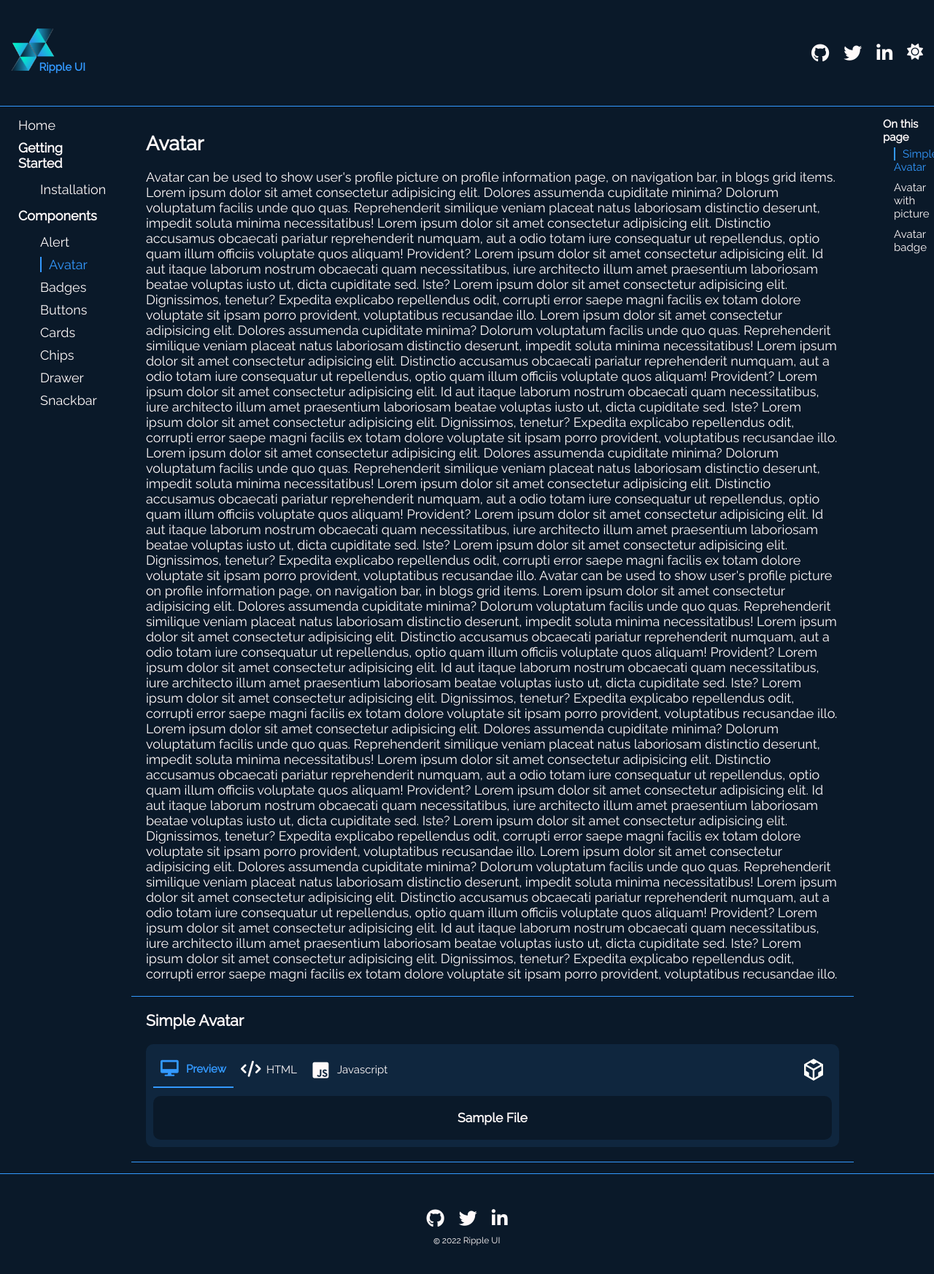
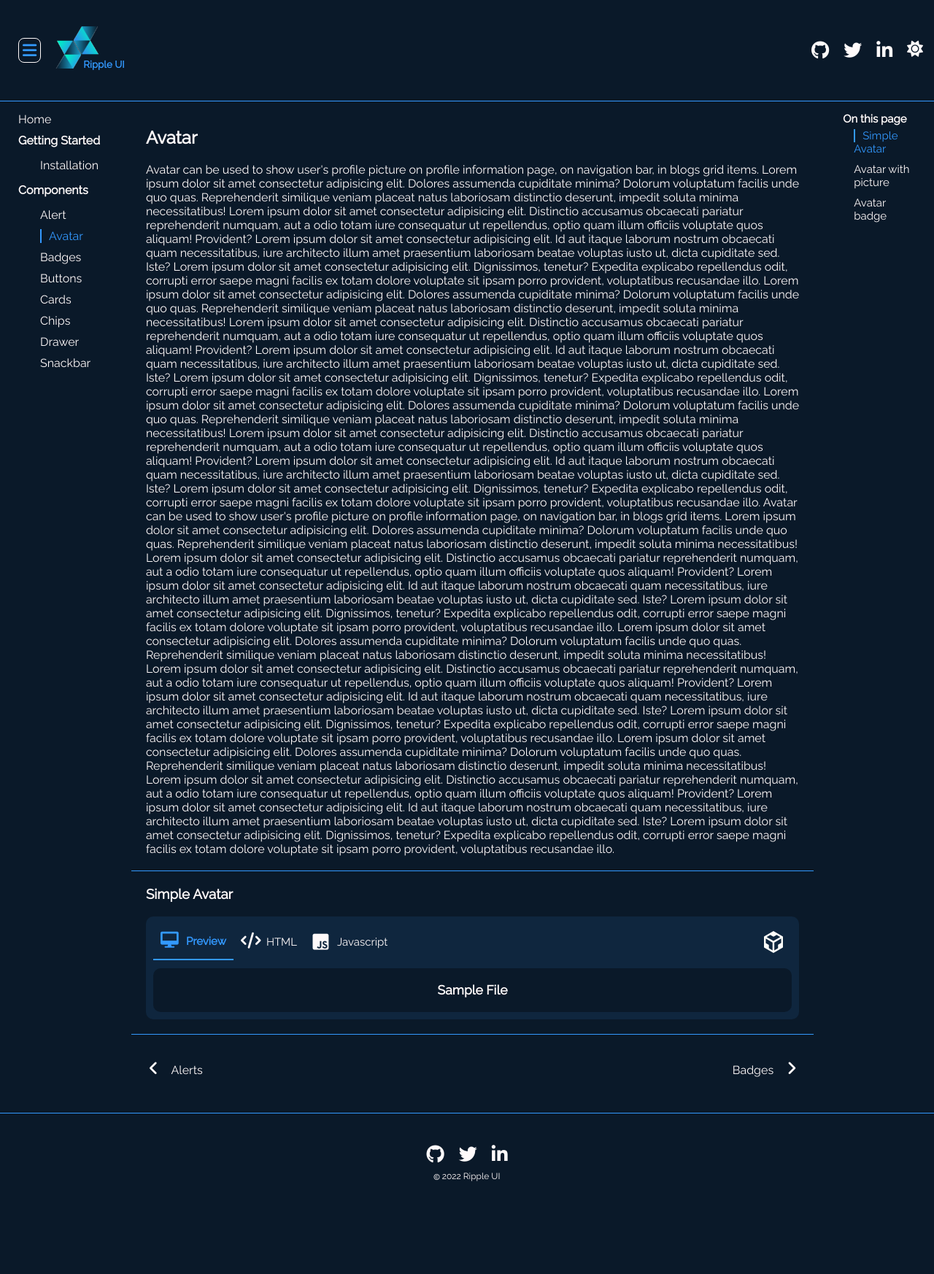
Before and after one commit to sonishreyas/rippleUI, a plain HTML site: page components/template/index.html in a window 1280 px wide. Shown: the whole page at 73% size. After the commit the page ends 1663 px from the top, so only its background shows below. Drawn offline with Linux system fonts and the light colour scheme.

Commit message:
feat: hamburger added and responsiveness added

```diff
--- a/components/template/index.html
+++ b/components/template/index.html
@@ -11,6 +11,7 @@
     <link rel="stylesheet" href="./src/css/root-styles.css" />
     <link rel="stylesheet" href="./src/css/styles.css" />
     <link rel="stylesheet" href="./src/css/code-tabs.css">
+    <link rel="stylesheet" href="./src/css/media-queries.css">
     <title>Document</title>
 </head>
 
@@ -18,9 +19,14 @@
     <div class="grid-container">
         <header class="header">
             <div class="brand-info">
-                <img src="../../components/media/images/ripple-logo-dark.png" alt="Logo of ripple UI"
-                    class="brand-logo" />
-                <sub class="brand-name">Ripple UI</sub>
+                <section>
+                    <i class="fas fa-bars header-nav-icon"></i>
+                </section>
+                <section>
+                    <img src="../../components/media/images/ripple-logo-dark.png" alt="Logo of ripple UI"
+                        class="brand-logo" />
+                    <sub class="brand-name">Ripple UI</sub>
+                </section>
             </div>
             <div class="social-icon-container">
                 <a href="https://github.com/sonishreyas" target="_blank" aria-label="View Github Profile"
@@ -140,6 +146,13 @@
                 </div>
 
             </section>
+
+            <section class="rui-main-nav-links--container">
+                <a href="#" class="rui-main-nav-links no-link"><i class="fas fa-angle-left main-nav-icon"></i>
+                    Alerts</a>
+                <a href="#" class="rui-main-nav-links no-link">Badges <i
+                        class="fas fa-angle-right main-nav-icon"></i></a>
+            </section>
         </main>
         <aside class="aside">
             <p class="rui-aside--heading">On this page</p>
--- /dev/null
+++ b/components/template/src/css/media-queries.css
@@ -0,0 +1,37 @@
+/* || Tablet Screen Layout */
+@media screen and (max-width: 1180px) {
+	.grid-container {
+		/* background: red; */
+	}
+
+	.header {
+	}
+	.header-nav-icon {
+		display: block;
+	}
+	.nav {
+		display: none;
+	}
+
+	.main {
+		grid-column: 1/10;
+	}
+
+	.aside {
+		grid-column: 10/13;
+	}
+}
+
+/* || Mobile Screen Layout */
+@media screen and (max-width: 800px) {
+	.grid-container {
+		/* background: yellow; */
+	}
+	.aside {
+		display: none;
+	}
+	.main {
+		grid-column: 1/13;
+		grid-row: 2/12;
+	}
+}
--- a/components/template/src/css/styles.css
+++ b/components/template/src/css/styles.css
@@ -13,15 +13,13 @@ body {
 body {
 	background: var(--primary-color);
 	color: var(--secondary-color);
-	font-size: 1.8rem;
+	font-size: 1.6rem;
 }
 
 .grid-container {
 	display: grid;
 	grid: repeat(12, 1fr) / minmax(100px, auto);
 	margin: 0 auto;
-	/* height: 100%;
-	width: 100%; */
 }
 
 .grid-container > * {
@@ -43,12 +41,12 @@ body {
 }
 
 .main {
-	grid-column: 2/12;
+	grid-column: 2/11;
 	grid-row: 2/12;
 }
 
 .aside {
-	grid-column: 12/13;
+	grid-column: 11/13;
 	grid-row: 2/12;
 }
 
@@ -65,6 +63,26 @@ body {
 
 /* ||  Header Brand Info - logo and name */
 
+.brand-info {
+	display: flex;
+	justify-content: center;
+	align-items: center;
+	gap: 1rem;
+}
+
+.header-nav-icon {
+	padding: 0.5rem;
+	color: var(--cta-color);
+	border-radius: 0.8rem;
+	border: 0.1rem solid var(--secondary-color);
+	margin: 1rem;
+	/* display: none; */
+}
+
+.header-nav-icon:hover {
+	color: var(--secondary-color);
+	border-color: var(--cta-color);
+}
 .brand-logo {
 	height: 6rem;
 	width: 6rem;
@@ -84,13 +102,7 @@ body {
 	color: inherit;
 	padding: 0;
 	margin: 0;
-}
-
-/* || Mobile Screen Layout */
-@media screen and (max-width: 480px) {
-	.brand-info {
-		text-align: center;
-	}
+	text-decoration: none;
 }
 
 .social-icon-container {
@@ -193,9 +205,6 @@ body {
 }
 
 /* || Main */
-.main {
-	/* overflow: ; */
-}
 .rui-main--heading-container,
 .rui-main--sub-heading {
 	padding: 1rem;
@@ -209,3 +218,16 @@ body {
 .rui-main--text {
 	padding: 1rem;
 }
+
+.rui-main-nav-links--container {
+	display: flex;
+	justify-content: space-between;
+	padding: 2rem;
+}
+.rui-main-nav-links:hover {
+	color: var(--cta-color);
+}
+
+.main-nav-icon {
+	margin: 1.5rem;
+}
```
